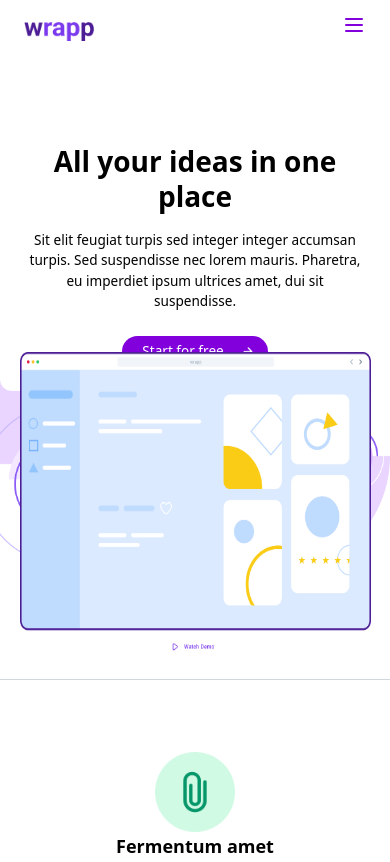
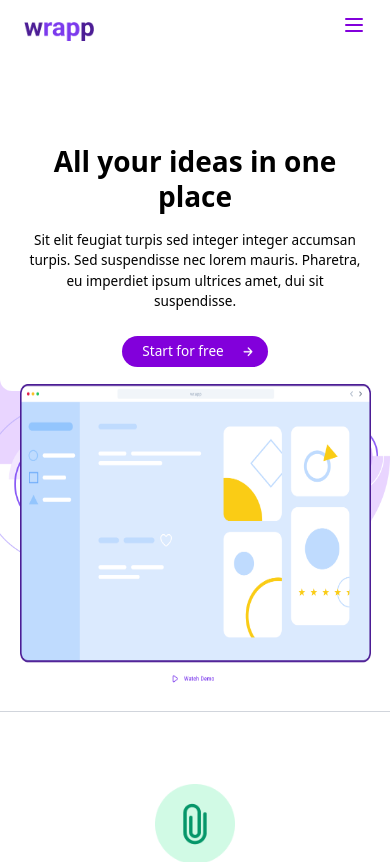
Before and after one commit to sehrishahmedsangrasi/CodeBite_UI, a React (Vite) app: page / in a window 390 px wide. Shown: the top 862 px of the page. Built offline with nearby package versions, Linux system fonts and the light colour scheme.

Commit message:
final commit

```diff
--- a/src/mainpg.jsx
+++ b/src/mainpg.jsx
@@ -35,7 +35,7 @@ const Mainpg = () => {
       </div>
 
       {/* Bottom Image */}
-      <div className="z-10 mt-[17rem] md:mt-[20rem]">
+      <div className="z-10 mt-[19rem] md:mt-[20rem]">
         <img
           src="/Bottom.png"
           alt="loading"
```
